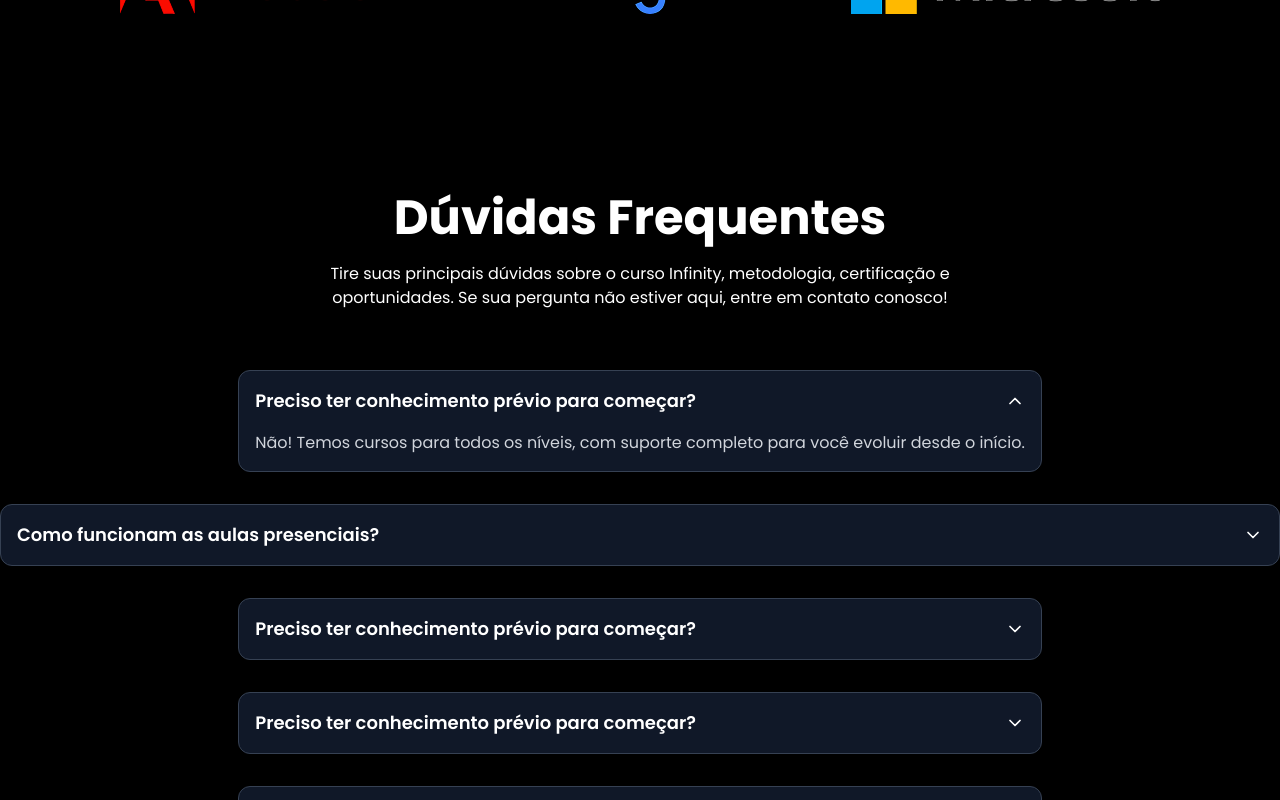
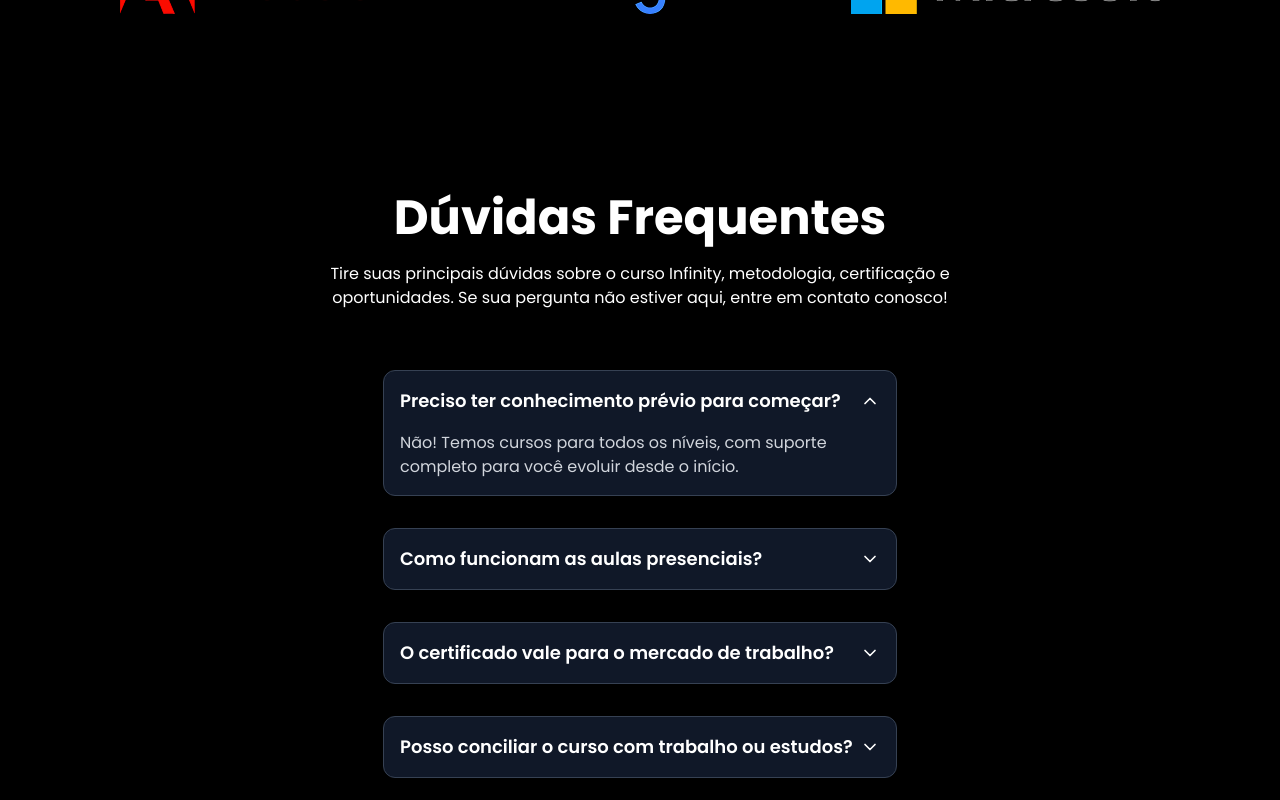
Before and after one commit to beniprado/NewWebsite-Infinity-School, a React (Vite) app: page / in a window 1280 px wide. Both pictures are taken after a click on the button "Preciso ter conhecimento prévio para começar?". Shown: the part 6693-7493 px from the top of the page. Built offline with nearby package versions, Linux system fonts and the light colour scheme.

Commit message:
update-1

```diff
--- a/src/components/ui/Accordion.jsx
+++ b/src/components/ui/Accordion.jsx
@@ -7,7 +7,7 @@ const Accordion = ({ question, answer }) => {
   return (
     <div className="bg-gray-900 text-white rounded-xl shadow-md border border-gray-700 overflow-hidden transition-all duration-300">
       <button
-        className="flex justify-between items-center w-full p-4 focus:outline-none"
+        className="flex justify-between items-center w-full p-4 cursor-pointer focus:outline-none"
         onClick={() => setIsOpen(!isOpen)}
       >
         <span className="text-lg font-semibold">{question}</span>
@@ -24,7 +24,7 @@ const Accordion = ({ question, answer }) => {
           isOpen ? "max-h-40 opacity-100" : "max-h-0 opacity-0"
         } overflow-hidden`}
       >
-        <p className="px-4 pb-4 text-gray-300">{answer}</p>
+        <p className="px-4 pb-4 text-gray-300 max-w-lg">{answer}</p>
       </div>
     </div>
   );
--- a/src/pages/Home/section/Duvidas.jsx
+++ b/src/pages/Home/section/Duvidas.jsx
@@ -11,9 +11,9 @@ const Duvidas = () => {
             <div className="flex flex-col items-center justify-center gap-8">
                 <Accordion question={"Preciso ter conhecimento prévio para começar?"} answer={"Não! Temos cursos para todos os níveis, com suporte completo para você evoluir desde o início."}/>
                 <Accordion question={"Como funcionam as aulas presenciais?"} answer={"As aulas presenciais possuem interação direta e prática acompanhada por professores e monitores experientes para garantir o melhor aprendizado, tendo acesso a um ambiente acolhedor com equipam."}/>
-                <Accordion question={"Preciso ter conhecimento prévio para começar?"} answer={"Não! Temos cursos para todos os níveis, com suporte completo para você evoluir desde o início."}/>
-                <Accordion question={"Preciso ter conhecimento prévio para começar?"} answer={"Não! Temos cursos para todos os níveis, com suporte completo para você evoluir desde o início."}/>
-                <Accordion question={"Preciso ter conhecimento prévio para começar?"} answer={"Não! Temos cursos para todos os níveis, com suporte completo para você evoluir desde o início."}/>
+                <Accordion question={"O certificado vale para o mercado de trabalho?"} answer={"Sim, todos os cursos oferecem certificação reconhecida nacional e internacionalmente."}/>
+                <Accordion question={"Posso conciliar o curso com trabalho ou estudos?"} answer={"Sim, o curso é planejado para oferecer flexibilidade com horários que se adaptam à sua rotina."}/>
+                <Accordion question={"Quais oportunidades de carreira o Infinity oferece?"} answer={"Disponibilizamos uma aba exclusiva para vagas de emprego e freelas, conectando alunos a oportunidades reais nas áreas de programação, marketing, design e mais."}/>
             </div>
         </div>
     </section>
```
